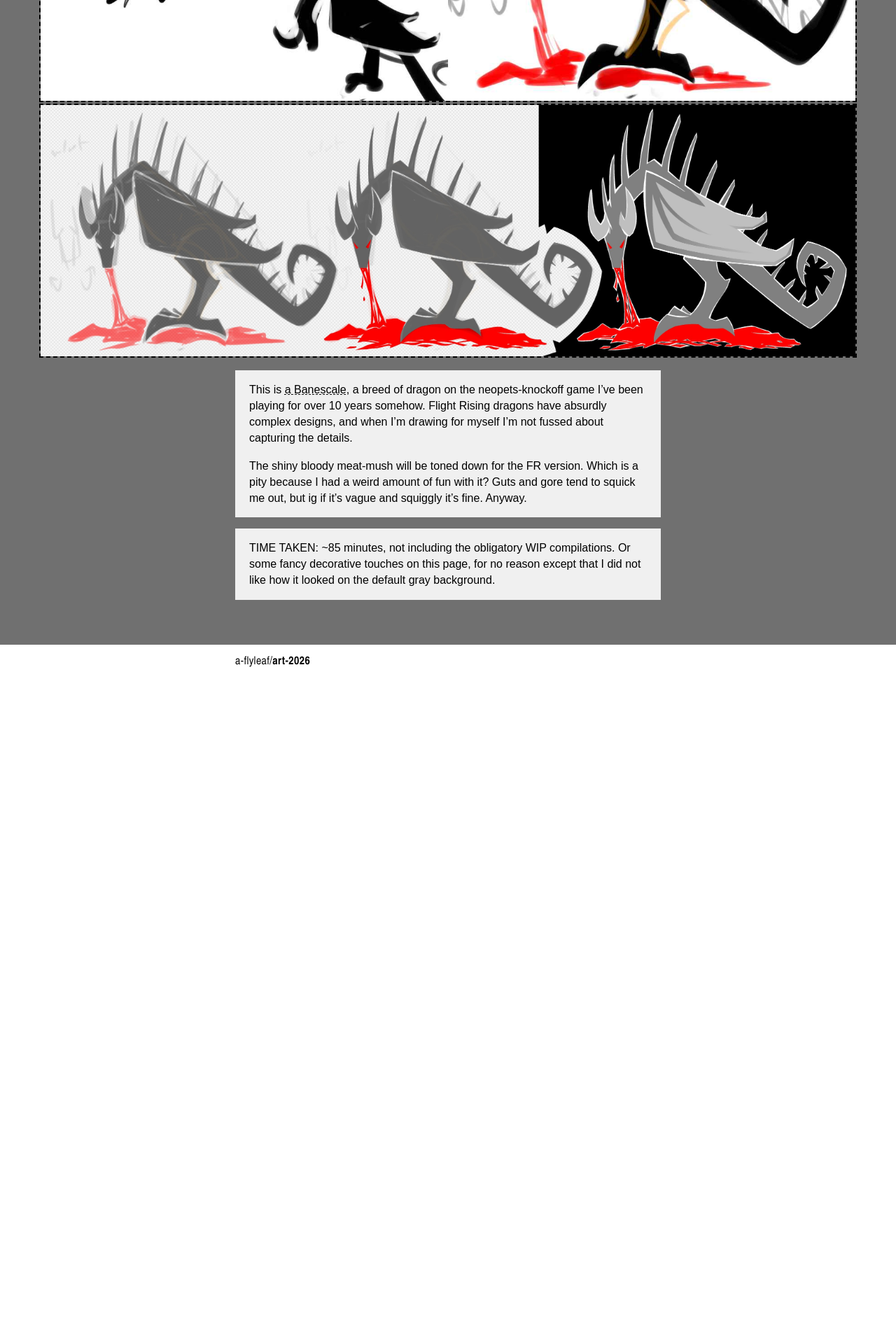
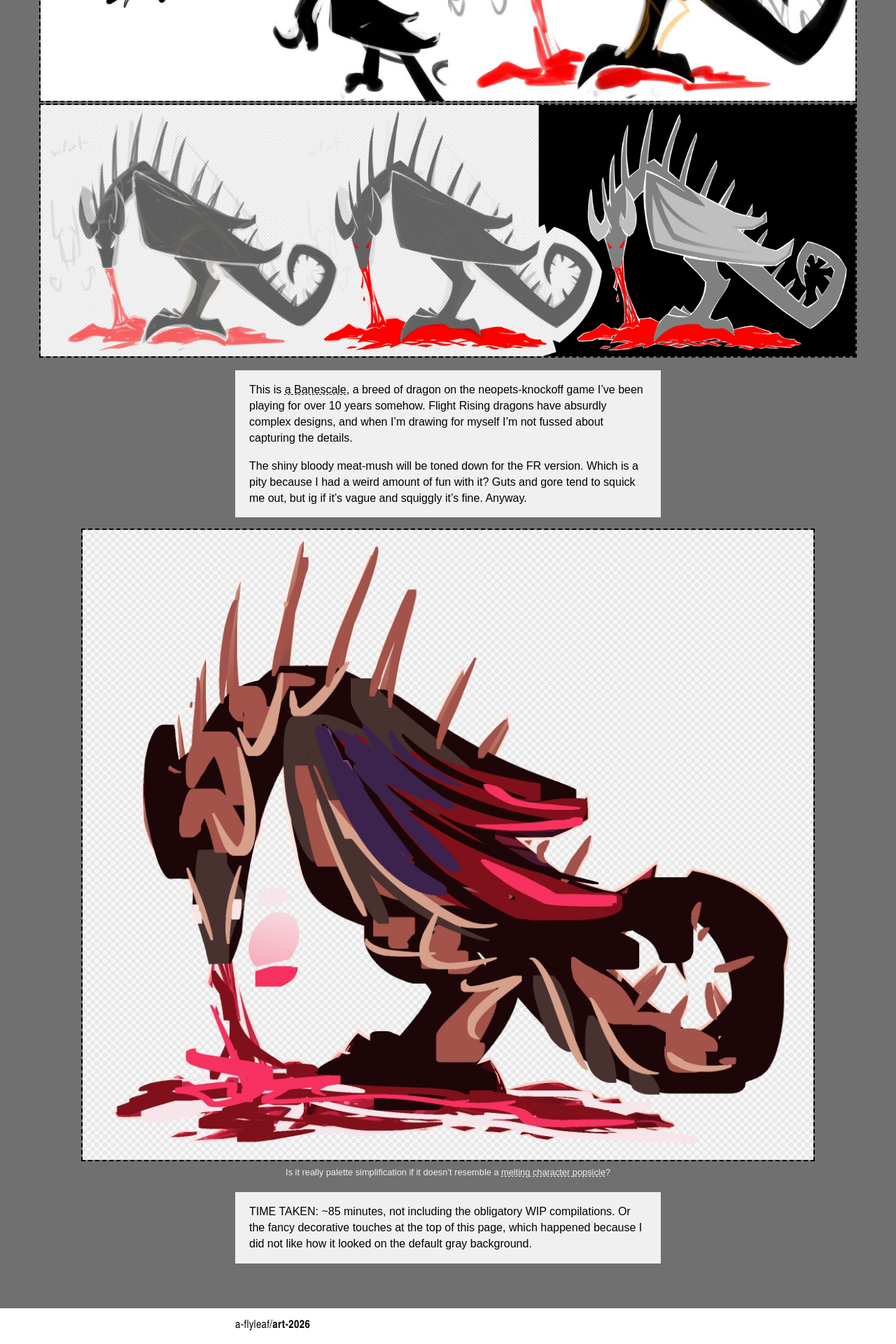
Before and after one commit to a-flyleaf/art-2026, a Jekyll site: the page built from _art/08-17_hawkbane.html, in a window 1280 px wide. Shown: the part 1420-3340 px from the top of the page at 70% size. Built offline with Jekyll 4.4.1, drawn with Linux system fonts in a browser that asks for light colours; before the commit the page ends 2392 px from its top, so only the background shows below that.

Commit message:
art/hawkbane: add palette

```diff
--- a/_art/08-17_hawkbane.html
+++ b/_art/08-17_hawkbane.html
@@ -20,6 +20,8 @@ css: "
 	#fa header{background:#80111b; color:#f7e6e9;}
 	#fa main{border-top:0;}
 	#fa header ::selection,#fa #img ::selection{background:#3b234d; color:#d6a08b;}
+
+	#fa figcaption.wrap{color:#efefef; text-align:center; padding:.25em 1em;}
 "
 ---
 <div class="wrap"><div class="box" markdown="1">
@@ -37,6 +39,13 @@ This is [a Banescale](https://www1.flightrising.com/dragon/57347791), a breed of
 The shiny bloody meat-mush will be toned down for the FR version. Which is a pity because I had a weird amount of fun with it? Guts and gore tend to squick me out, but ig if it's vague and squiggly it's fine. Anyway.
 </div></div>
 
+<figure>
+<a href="{%include url.html%}/assets/art/hawkbane_palette.jpg" class="fg"><img src="{%include url.html%}/assets/art/hawkbane_palette.jpg" alt=""></a>
+<figcaption class="wrap" markdown="1">
+<small>Is it really palette simplification if it doesn't resemble a [melting character popsicle](https://quitesorry.tumblr.com/post/160537353598)?</small>
+</figcaption>
+</figure>
+
 <div class="wrap"><div class="box" markdown="1">
-<b class="sc">time taken</b>: ~85&nbsp;minutes, not including the obligatory WIP compilations. Or some fancy decorative touches on this page, for no reason except that I did not like how it looked on the default gray background.
+<b class="sc">time taken</b>: ~85&nbsp;minutes, not including the obligatory WIP compilations. Or the fancy decorative touches at the top of this page, which happened because I did not like how it looked on the default gray background.
 </div></div>
```
Also changed, not shown: assets/art/hawkbane_palette.jpg (added).
